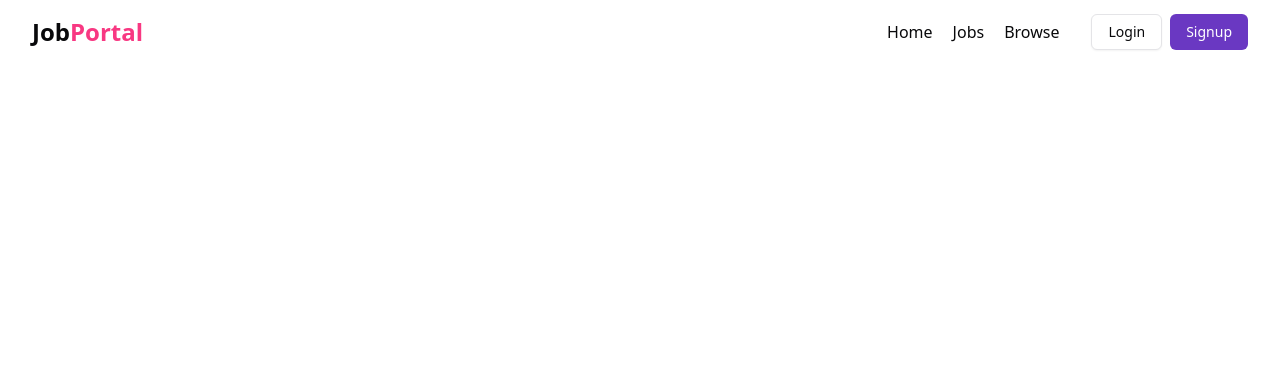
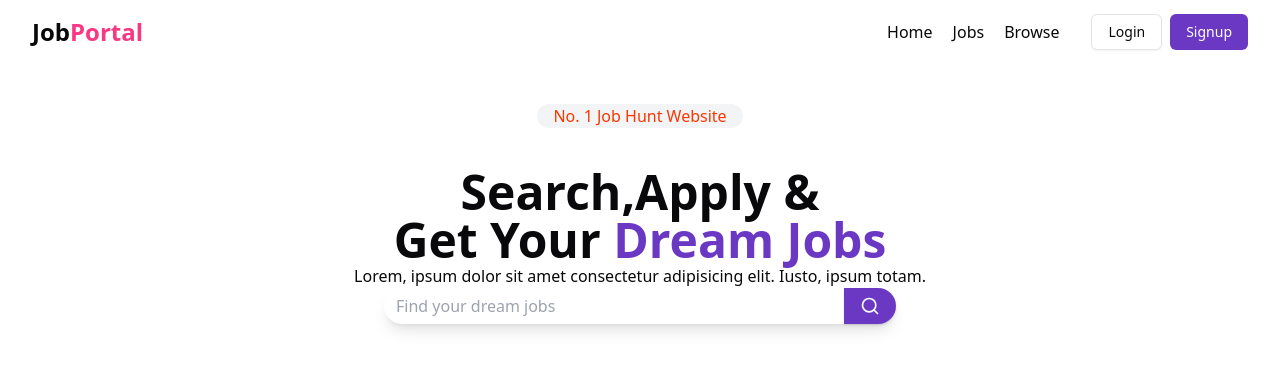
Before and after one commit to somesh-mesh/Job_portal_frontend_backend, a React (Vite) app in the folder Frontend/: page / in a window 1280 px wide. Shown: the top 370 px of the page. Built offline with nearby package versions, Linux system fonts and the light colour scheme.

Commit message:
hero section added for the home screen

```diff
--- /dev/null
+++ b/Frontend/src/components/HeroSection.jsx
@@ -0,0 +1,27 @@
+import React from 'react'
+import { Button } from './ui/button'
+import { Search } from 'lucide-react'
+
+const HeroSection = () => {
+    return (
+        <div className='text-center'>
+            <div className='flex flex-col gap-5 my-10'>
+                <span className='mx-auto px-4 px py- rounded-full bg-gray-100 text-[#F83802] font-medium'>No. 1 Job Hunt Website</span>
+            </div>
+            <h1 className='text-5xl font-bold'>Search,Apply & <br /> Get Your <span className='text-[#6A38c2]'>Dream Jobs</span></h1>
+            <pp>Lorem, ipsum dolor sit amet consectetur adipisicing elit. Iusto, ipsum totam.</pp>
+            <div className='flex w-[40%] shadow-lg border-gray-200 pl-3 rounded-full items-center gap-4 mx-auto'>
+                <input
+                    type="text"
+                    placeholder='Find your dream jobs'
+                    className='outline-none border-none w-full'
+                />
+                <Button className='rounded-r-full bg-[#6A38c2]'>
+                    <Search className='h-5 w-5'></Search>
+                </Button>
+            </div>
+        </div>
+    )
+}
+
+export default HeroSection
--- a/Frontend/src/components/home.jsx
+++ b/Frontend/src/components/home.jsx
@@ -1,10 +1,15 @@
 import React from 'react'
 import Navbar from './shared/Navbar'
+import HeroSection from './HeroSection'
 
 const home = () => {
   return (
     <div>
      <Navbar/>
+     <HeroSection/>
+     {/* <CategoryCarousel/>
+     <LatestJobs/>
+     <Footer/> */}
     </div>
   )
 }
```
